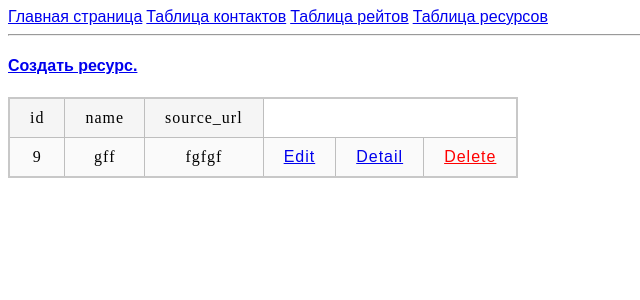
After one commit to Puzino/currency, a Django app: page /source/list/ in a window 1280 px wide. The commit adds this page. Shown: the top 300 px of the page, without its empty margins (0-640 px from the left). Run offline with Django 4.2, Linux system fonts and the light colour scheme; data comes from the database, SQL or seed files in the repository.

Commit message:
add model Source, add CRUD for Source list

```diff
--- a/app/currency/models.py
+++ b/app/currency/models.py
@@ -8,8 +8,13 @@ class ContactUs(models.Model):
 
 
 class Rate(models.Model):
-    currency_type = models.CharField(max_length=5)
+    type = models.CharField(max_length=5)  # noqa: A003
     source = models.CharField(max_length=64)
     created = models.DateTimeField()
     buy = models.DecimalField(max_digits=10, decimal_places=2)
-    sale = models.DecimalField(max_digits=11, decimal_places=2)
+    sale = models.DecimalField(max_digits=10, decimal_places=2)
+
+
+class Source(models.Model):
+    source_url = models.CharField(max_length=255)
+    name = models.CharField(max_length=64)
--- a/app/currency/templates/base.html
+++ b/app/currency/templates/base.html
@@ -1,12 +1,14 @@
+{% load static %}
 <!DOCTYPE html>
 <html lang="en">
 <head>
     <meta charset="UTF-8">
     <title>{% block title %}{% endblock %}</title>
+    <link rel="stylesheet" href="{% static 'css/style.css' %}">
     {% block head %}{% endblock %}
 </head>
 <body>
-{% include 'navbar.html' %}
+{% include 'includes/navbar.html' %}
 {% block body %}{% endblock %}
 </body>
 </html>
--- a/app/currency/templates/navbar.html
+++ b/app/currency/templates/includes/navbar.html
@@ -2,5 +2,6 @@
     <a href="/">Главная страница</a>
     <a href="/contact_us/list/">Таблица контактов</a>
     <a href="/rate/list/">Таблица рейтов</a>
+    <a href="/source/list/">Таблица ресурсов</a>
     <hr>
 </nav>
--- a/app/currency/templates/rate_list.html
+++ b/app/currency/templates/rate_list.html
@@ -12,6 +12,7 @@
     <div>
         <table>
             <tr>
+                <td>id</td>
                 <td>type</td>
                 <td>source</td>
                 <td>created</td>
@@ -20,7 +21,8 @@
             </tr>
             {% for rate in rates %}
                 <tr>
-                    <td>{{ rate.currency_type }}</td>
+                    <td>{{ rate.id }}</td>
+                    <td>{{ rate.type }}</td>
                     <td>{{ rate.source }}</td>
                     <td>{{ rate.created }}</td>
                     <td>{{ rate.buy }}</td>
--- /dev/null
+++ b/app/currency/templates/source_list.html
@@ -0,0 +1,33 @@
+{% extends 'base.html' %}
+
+{% load static %}
+
+{% block title %}Таблица ресурсов{% endblock %}
+
+{% block head %}
+    <link rel="stylesheet" href="{% static 'css/table.css' %}">
+{% endblock %}
+
+{% block body %}
+    <div>
+        <a href="/source/create/"><h4>Создать ресурс.</h4></a>
+        <table>
+            <tr>
+                <td>id</td>
+                <td>name</td>
+                <td>source_url</td>
+
+            </tr>
+            {% for rate in source %}
+                <tr>
+                    <td>{{ rate.id }}</td>
+                    <td>{{ rate.name }}</td>
+                    <td>{{ rate.source_url }}</td>
+                    <td><a href="/source/edit/{{ rate.id }}/">Edit</a></td>
+                    <td><a href="/source/detail/{{ rate.id }}/">Detail</a></td>
+                    <td><a href="/source/delete/{{ rate.id }}/" style="color: red;">Delete</a></td>
+                </tr>
+            {% endfor %}
+        </table>
+    </div>
+{% endblock %}
--- a/app/currency/views.py
+++ b/app/currency/views.py
@@ -1,6 +1,7 @@
-from django.shortcuts import render
+from django.shortcuts import HttpResponseRedirect, get_object_or_404, render
 
-from .models import ContactUs, Rate
+from .forms import SourceForm
+from .models import ContactUs, Rate, Source
 
 
 def hello_world(request):
@@ -8,10 +9,53 @@ def hello_world(request):
 
 
 def contact_us_list(request):
-    rates = ContactUs.objects.all()
-    return render(request, 'contactus_list.html', {'rates': rates})
+    rates = ContactUs.objects.all().order_by('-id')
+    return render(request, 'contactus_list.html', context={'rates': rates})
 
 
 def rate_list(request):
-    rates = Rate.objects.all()
-    return render(request, 'rate_list.html', {'rates': rates})
+    rates = Rate.objects.all().order_by('-id')
+    return render(request, 'rate_list.html', context={'rates': rates})
+
+
+def source_list(request):
+    source = Source.objects.all().order_by('-id')
+    return render(request, 'source_list.html', context={'source': source})
+
+
+def source_create(request):
+    if request.method == "POST":
+        form = SourceForm(request.POST)
+        if form.is_valid():
+            post = form.save(commit=False)
+            post.save()
+            return HttpResponseRedirect('/source/list/')
+    else:
+        form = SourceForm()
+    return render(request, 'source_create.html', {'form': form})
+
+
+def source_detail(request, pk):
+    source = get_object_or_404(Source, pk=pk)
+    return render(request, 'source_detail.html', context={'source': source})
+
+
+def source_edit(request, pk):
+    source = get_object_or_404(Source, pk=pk)
+    if request.method == "POST":
+        form = SourceForm(request.POST, instance=source)
+        if form.is_valid():
+            post = form.save(commit=False)
+            post.save()
+            return HttpResponseRedirect('/source/list/')
+    else:
+        form = SourceForm(instance=source)
+    return render(request, 'source_edit.html', context={'form': form})
+
+
+def source_delete(request, pk):
+    source = get_object_or_404(Source, pk=pk)
+    if request.method == 'POST':
+        source.delete()
+        return HttpResponseRedirect('/source/list/')
+    return render(request, 'source_delete.html', context={'source': source})
--- a/app/settings/urls.py
+++ b/app/settings/urls.py
@@ -1,13 +1,16 @@
-from currency import views as currency_views
-
 from django.contrib import admin
 from django.urls import path
 
+from currency import views as currency_views
 
 urlpatterns = [
     path('admin/', admin.site.urls),
     path('', currency_views.hello_world),
     path('contact_us/list/', currency_views.contact_us_list),
     path('rate/list/', currency_views.rate_list),
-
+    path('source/list/', currency_views.source_list),
+    path('source/create/', currency_views.source_create),
+    path('source/detail/<int:pk>/', currency_views.source_detail),
+    path('source/delete/<int:pk>/', currency_views.source_delete),
+    path('source/edit/<int:pk>/', currency_views.source_edit),
 ]
--- /dev/null
+++ b/app/static/css/style.css
@@ -0,0 +1,3 @@
+p, a, h1, h2, h3, h4, h5, h6 {
+    font-family: Arial, sans-serif;
+}
```
Also changed, not shown: app/currency/forms.py (added, +9 -0 lines), app/currency/templates/source_create.html (added, +18 -0 lines), app/currency/templates/source_delete.html (added, +18 -0 lines), app/currency/templates/source_detail.html (added, +29 -0 lines), app/currency/templates/source_edit.html (added, +18 -0 lines), app/currency/migrations/0006_source_rename_currency_type_rate_type_and_more.py (added), app/db.sqlite3.
